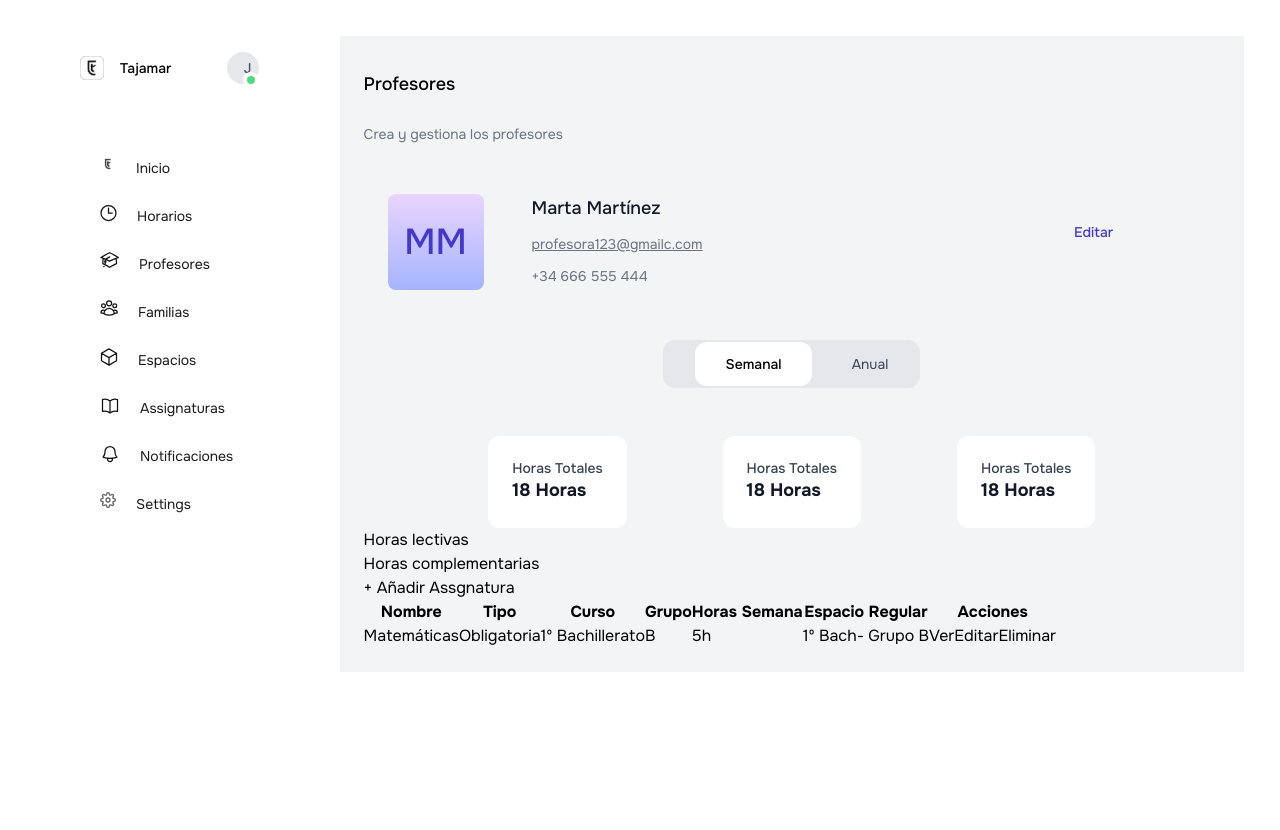
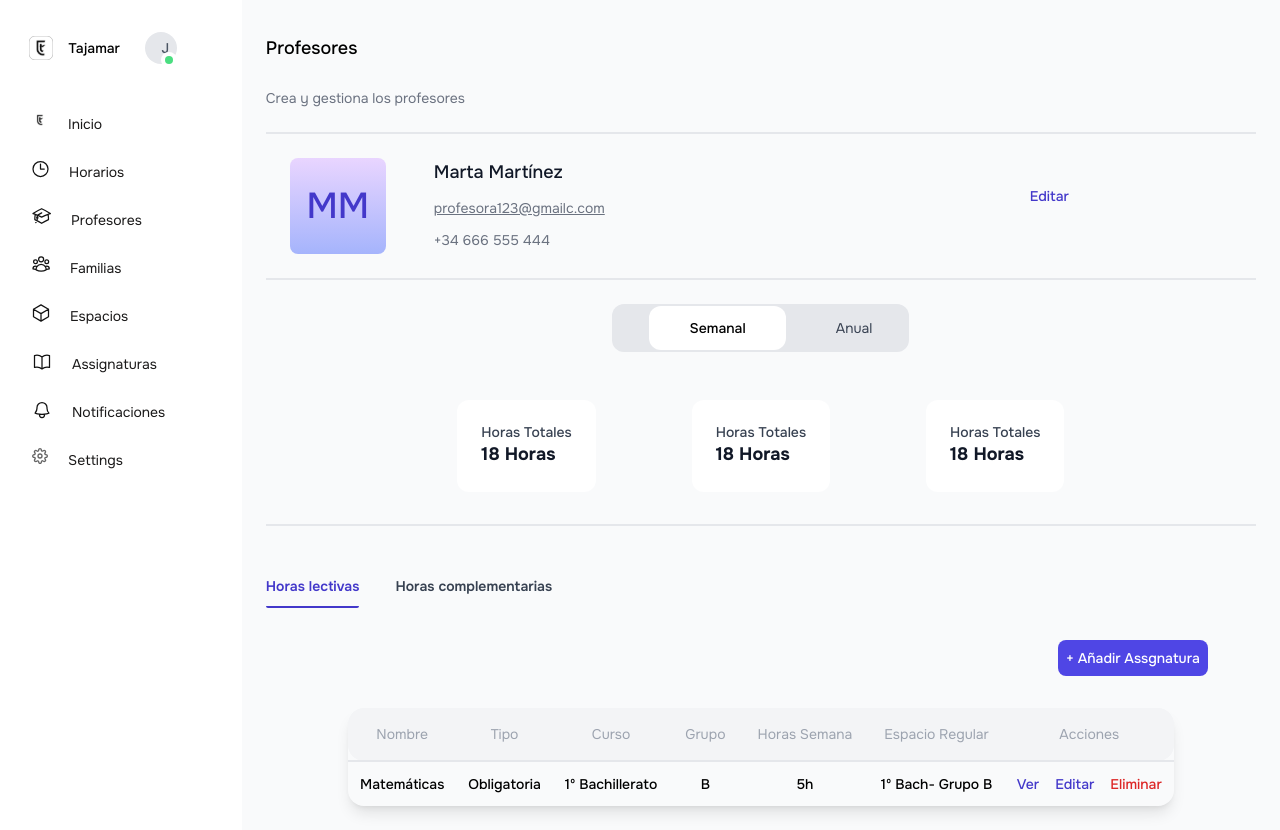
Before and after one commit to Naidev7/Teacher-dashboard, a Next.js app: page / in a window 1280 px wide. Before the commit the page ends 800 px from the top, so only its background shows below. Built offline with nearby package versions, Linux system fonts and the light colour scheme.

Commit message:
dashboard styles

```diff
--- a/app/page.tsx
+++ b/app/page.tsx
@@ -3,7 +3,7 @@ import Main from "@/components/Main/Main";
 
 export default function Home() {
   return (
-    <main className="flex w-full h-full p-9 ">
+    <main className="flex w-full h-full ">
       <Menu />
       <Main />
     </main>
--- a/components/Main/Hours/Hours.tsx
+++ b/components/Main/Hours/Hours.tsx
@@ -2,7 +2,7 @@
 
 function Hours() {
   return (
-   <section className="flex flex-col items-center gap-y-12">
+   <section className="flex flex-col items-center gap-y-12 border-b-2">
 
     <article className="flex justify-around bg-gray-200 mt-6 p-3 w-[30%] h-12 items-center rounded-xl">
         <button className="bg-white p-3 rounded-xl w-[50%] font-medium text-sm leading-5 cursor-pointer">Semanal</button>
@@ -10,7 +10,7 @@ function Hours() {
     </article>
 
 
-    <article className="flex gap-x-24">
+    <article className="flex gap-x-24 mb-8">
         <div className="bg-white p-6 rounded-xl">
             <p className="font-medium text-sm leading-4 text-gray-700">Horas Totales</p>
             <h4 className="font-bold text-lg leading-12 text-gray-900">18 Horas</h4>
--- a/components/Main/Main.tsx
+++ b/components/Main/Main.tsx
@@ -5,7 +5,7 @@ import Schedule from "./Schedules/Schedule"
 
 function Main() {
   return (
-    <section className="ml-9 w-full h-full p-6 bg-gray-100">
+    <section className="ml-9 w-full h-full p-6  bg-gray-50 ">
     <Profile/>
     <Hours/>
     <Schedule/>
--- a/components/Main/Profile/Profile.tsx
+++ b/components/Main/Profile/Profile.tsx
@@ -7,7 +7,7 @@ function Profile() {
       <p className="font-normal leading-5 text-sm text-gray-500">
         Crea y gestiona los profesores
       </p>
-      <article className="flex gap-x-12 p-6 border-t-2 border-b-2 border-solid border-gray-100">
+      <article className="flex gap-x-12 p-6 border-t-2 border-b-2 border-solid border-gray-200">
         <div className="bg-gradient-to-b from-purple-200 to-indigo-300 p-2 rounded-lg w-[96px] h-[96px] text-center">
           <p className="text-indigo-700 font-medium text-4xl mt-5">MM</p>
         </div>
--- a/components/Main/Schedules/Schedule.tsx
+++ b/components/Main/Schedules/Schedule.tsx
@@ -1,43 +1,63 @@
-
+"use client";
 
 function Schedule() {
   return (
-    <section>
-        <article className="flex">
-        <span>
-            <p>Horas lectivas</p>
-            <p>Horas complementarias</p>
-        </span>
+    <section className="mt-12 relative ">
+      <article className="flex gap-x-9">
+        <small className="border-b-2 rounded-sm border-indigo-700">
+          <p className="text-indigo-700 text-sm font-semibold leading-6 mb-2 ">
+            Horas lectivas
+          </p>
+        </small>
+        <p className="font-semibold text-sm leading-6 text-gray-700">
+          Horas complementarias
+        </p>
       </article>
-        <button>
+      <button className="mt-8 bg-indigo-600 p-2 rounded-lg text-white font-medium text-sm leading-5 ml-[80%] cursor-pointer">
         + Añadir Assgnatura
       </button>
-        <table>
-            <tr>
-                <th>Nombre</th>
-                <th>Tipo</th>
-                <th>Curso</th>
-                <th>Grupo</th>
-                <th>Horas Semana</th>
-                <th>Espacio Regular</th>
-                <th>Acciones</th>
+      <table className="mt-8  border-gray-300 m-auto shadow-lg rounded-2xl">
+        <tr className="bg-gray-100  border-b-2">
+          <th className="p-4 text-sm leading-5 font-normal text-gray-400 rounded-l-2xl">
+            Nombre
+          </th>
+          <th className="p-4 text-sm leading-5 font-normal text-gray-400">
+            Tipo
+          </th>
+          <th className="p-4 text-sm leading-5 font-normal text-gray-400">
+            Curso
+          </th>
+          <th className="p-4 text-sm leading-5 font-normal text-gray-400">
+            Grupo
+          </th>
+          <th className="p-4 text-sm leading-5 font-normal text-gray-400">
+            Horas Semana
+          </th>
+          <th className="p-4 text-sm leading-5 font-normal text-gray-400">
+            Espacio Regular
+          </th>
+          <th className="p-4 text-sm leading-5 font-normal text-gray-400 rounded-r-2xl">
+            Acciones
+          </th>
         </tr>
-            <tr>
-                <td>Matemáticas</td>
-                <td>Obligatoria</td>
-                <td>1º Bachillerato</td>
-                <td> B</td>
-                <td>5h</td>
-                <td> 1º Bach- Grupo B</td>
-                <td className="flex">
-                    <button>Ver</button>
-                    <button>Editar</button>
-                    <button>Eliminar</button>
+        <tr className="text-center">
+          <td className="p-3 text-sm leading-5 font-medium">Matemáticas</td>
+          <td className="p-3 text-sm leading-5 font-medium">Obligatoria</td>
+          <td className="p-3 text-sm leading-5 font-medium">1º Bachillerato</td>
+          <td className="p-3 text-sm leading-5 font-medium">B</td>
+          <td className="p-3 text-sm leading-5 font-medium">5h</td>
+          <td className="p-3 text-sm leading-5 font-medium">
+            1º Bach- Grupo B
+          </td>
+          <td className="flex p-3 gap-x-4">
+            <button className="text-indigo-700 text-sm leading-5 font-medium">Ver</button>
+            <button className="text-indigo-700 text-sm leading-5 font-medium">Editar</button>
+            <button className="text-red-600 leading-5 text-sm font-medium">Eliminar</button>
           </td>
         </tr>
       </table>
     </section>
-  )
+  );
 }
 
-export default Schedule
+export default Schedule;
--- a/components/Menu/Menu.tsx
+++ b/components/Menu/Menu.tsx
@@ -4,7 +4,7 @@ import SectionsMenu from "./sectionsMenu/Sections";
 
 function Menu() {
   return (
-    <article className="flex flex-col gap-y-[40px] w-[30%]">
+    <article className="flex flex-col gap-y-4 w-[20%]">
     <HeaderMenu/>
     <SectionsMenu/>
     </article>
--- a/components/Menu/headerMenu/HeaderMenu.tsx
+++ b/components/Menu/headerMenu/HeaderMenu.tsx
@@ -3,7 +3,7 @@ import Logo from "./Logo";
 
 function HeaderMenu() {
   return (
-    <div className="flex justify-around p-4">
+    <div className="flex justify-around p-4 mt-4">
       <span className="flex items-center gap-x-4">
         <div className="w-6">
           <Logo />
@@ -11,7 +11,7 @@ function HeaderMenu() {
         <h4 className="font-medium text-sm leading-6">Tajamar </h4>
       </span>
       <span className="bg-gray-200 p-4 rounded-[50%] w-6 h-6 flex items-center relative">
-        <p className="text-sm font-medium leading-5 text-gray-600">J</p>
+        <p className="text-sm font-medium leading-5 text-gray-600 ">J</p>
         <div className="bg-white absolute top-5 w-4 h-4 rounded-[50%]">
         <span className="bg-green-400 absolute  top-1 left-1 w-2 h-2 rounded-[50%] text-transparent ">f</span>
         </div>
--- a/components/Menu/sectionsMenu/Sections.tsx
+++ b/components/Menu/sectionsMenu/Sections.tsx
@@ -10,7 +10,7 @@ import SettingsIcon from "./icons/SettingsIcon";
 
 function Sections() {
   return (
-    <section className="flex flex-col gap-y-6 items-start ml-12 p-4 cursor-pointer">
+    <section className="flex flex-col gap-y-6 items-start ml-4 p-4 cursor-pointer">
       <article className="flex gap-x-5">
         <div>
           <IconStart />
```
Lines whose indentation alone changed are shown as unchanged.
